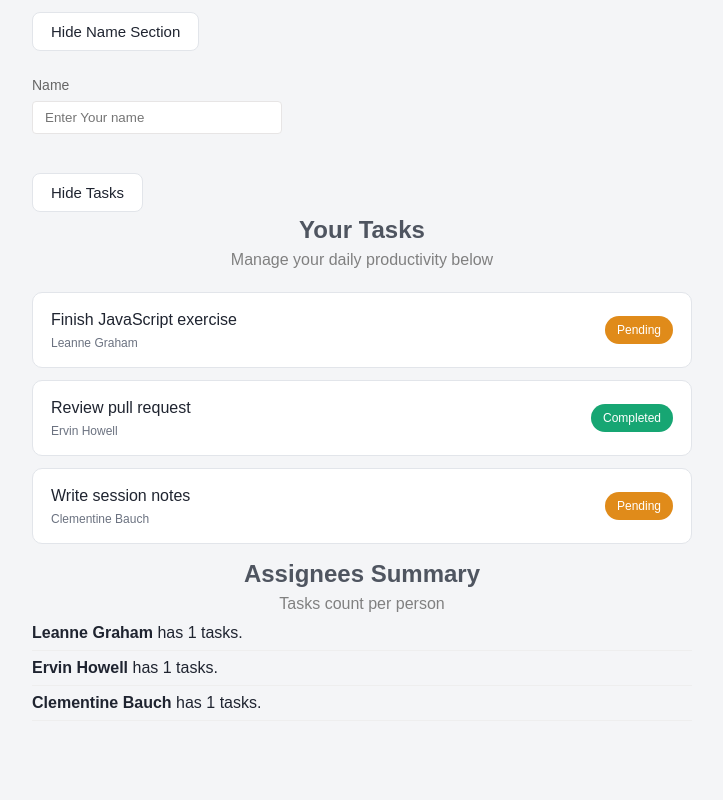
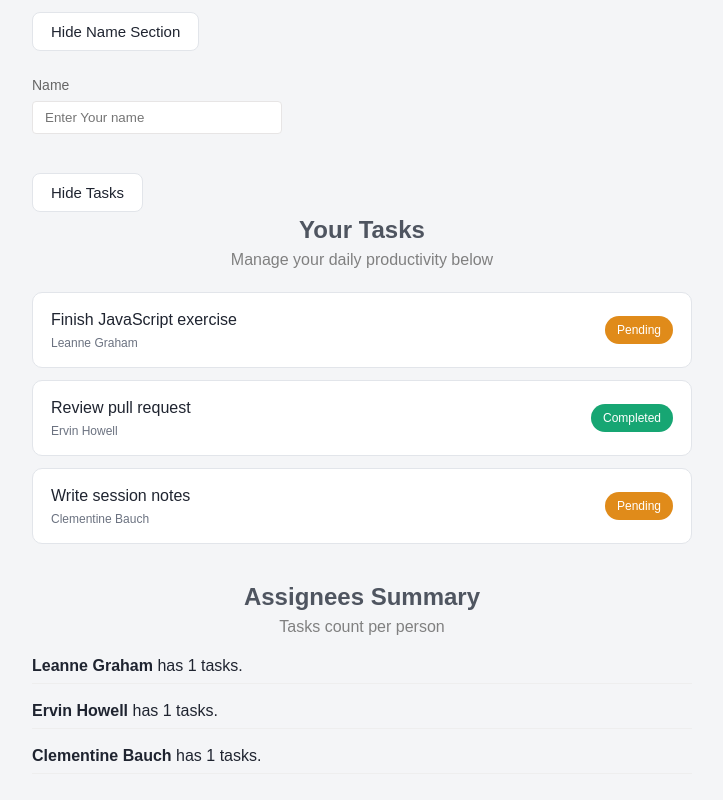
Before and after one commit to b4f-cohort8-salamiyah/b4f-cohort8-salamiyah-react-2026, a React (Vite) app: page / in a window 1280 px wide. Shown: the part 408-1208 px from the top of the page, without its empty margins (278-1001 px from the left). Before the commit the page ends 1159 px from the top, so only its background shows below. Built offline with nearby package versions, Linux system fonts and the light colour scheme.

Commit message:
Save my local changes before updating

```diff
--- a/src/App.tsx
+++ b/src/App.tsx
@@ -146,7 +146,7 @@ function App() {
             />
           </ul>
         ) : null}
-        <div>
+        <div className="personSamary">
           <SectionTitle
             title="Assignees Summary"
             subtitle="Tasks count per person"
--- a/src/components/PersonSummary.tsx
+++ b/src/components/PersonSummary.tsx
@@ -4,7 +4,13 @@ interface personSummrayProps {
 }
 function personSummray(props: personSummrayProps) {
   return (
-    <div style={{ padding: "5px 0", borderBottom: "1px solid #eee" }}>
+    <div
+      style={{
+        padding: "5px 0",
+        borderBottom: "1px solid #eee",
+        marginTop: "10px",
+      }}
+    >
       <strong>{props.name}</strong> has {props.taskCount} tasks.
     </div>
   );
--- a/src/components/TaskItem.tsx
+++ b/src/components/TaskItem.tsx
@@ -12,7 +12,9 @@ function TaskItem(props: TaskItemProps) {
         <span className="task-title">{props.title}</span>
         <span className="task-user">{props.ownerName}</span>
       </span>
-      <span className={`task-status ${props.statusClass}`}>{props.statusText}</span>
+      <span className={`task-status ${props.statusClass}`}>
+        {props.statusText}
+      </span>
     </li>
   );
 }
--- a/src/index.css
+++ b/src/index.css
@@ -244,3 +244,6 @@ name p {
 .toggle-greeting-button:hover {
   border-color: #3b6ef5;
 }
+.personSamary {
+  margin-top: 35px;
+}
```
